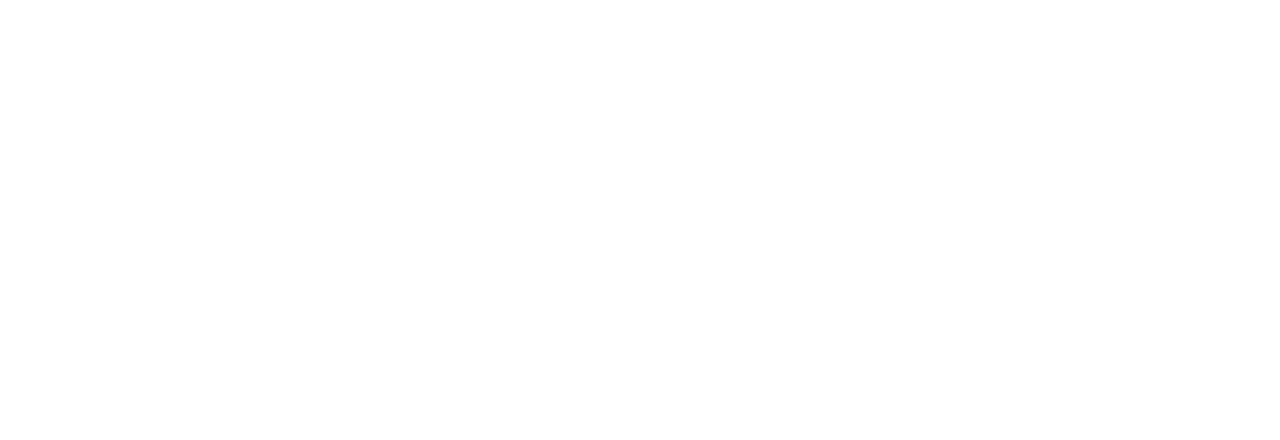
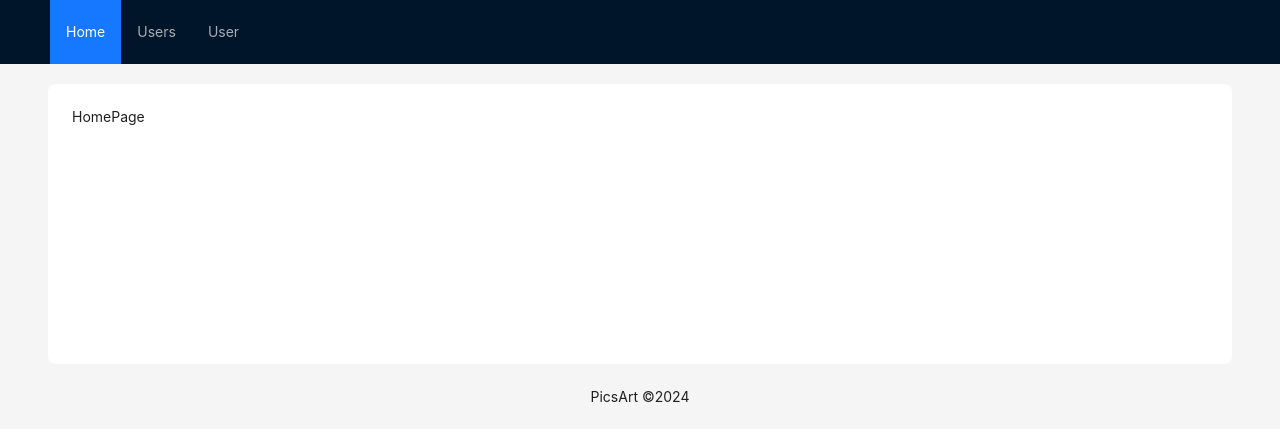
Before and after one commit to karlen-saribekyan/picsart, a React app: page / in a window 1280 px wide. Shown: the top 440 px of the page. Built offline with nearby package versions, Linux system fonts and the light colour scheme; the HTML template or start-up script is replaced by a standard one.

Commit message:
Add animation on page change

```diff
--- a/package.json
+++ b/package.json
@@ -34,6 +34,7 @@
     "eslint-config-react-app": "^7.0.1",
     "eslint-webpack-plugin": "^3.1.1",
     "file-loader": "^6.2.0",
+    "framer-motion": "^11.1.9",
     "fs-extra": "^10.0.0",
     "html-webpack-plugin": "^5.5.0",
     "identity-obj-proxy": "^3.0.0",
@@ -60,6 +61,7 @@
     "semver": "^7.3.5",
     "source-map-loader": "^3.0.0",
     "style-loader": "^3.3.1",
+    "styled-components": "^6.1.9",
     "tailwindcss": "^3.0.2",
     "terser-webpack-plugin": "^5.2.5",
     "typescript": "^4.4.2",
--- a/src/App.tsx
+++ b/src/App.tsx
@@ -9,11 +9,11 @@ import "./App.css";
 
 const App: React.FC = () => {
   return (
-    <ErrorBoundary>
-      <Provider store={store}>
+    <Provider store={store}>
+      <ErrorBoundary>
         <RouterProvider router={router} fallbackElement="Loading..." />
-      </Provider>
-    </ErrorBoundary>
+      </ErrorBoundary>
+    </Provider>
   );
 };
 
--- /dev/null
+++ b/src/components/PageLayout/index.models.ts
@@ -0,0 +1,3 @@
+export interface IPageLayoutProps {
+  children: React.ReactNode;
+}
--- /dev/null
+++ b/src/components/PageLayout/index.tsx
@@ -0,0 +1,68 @@
+import { useLocation, useNavigate } from "react-router-dom";
+import { Layout, Menu, theme } from "antd";
+import { motion } from "framer-motion";
+
+import { RouteName, RoutePath } from "../../constants/routes";
+
+//import styled from "styled-components";
+import { IPageLayoutProps } from "./index.models";
+
+const { Footer, Header, Content } = Layout;
+
+// const Title = styled.h2`
+//   padding: 4em;
+//   background: papayawhip;
+// `;
+
+const items = Object.values(RoutePath).map(p => ({
+  key: p,
+  label: RouteName[p]
+}));
+
+const PageLayout: React.FC<IPageLayoutProps> = props => {
+  const {
+    token: { colorBgContainer, borderRadiusLG }
+  } = theme.useToken();
+  const location = useLocation();
+  const navigate = useNavigate();
+
+  return (
+    <Layout>
+      <Header style={{ display: "flex", alignItems: "center" }}>
+        <Menu
+          theme="dark"
+          mode="horizontal"
+          selectedKeys={[location.pathname]}
+          items={items}
+          style={{ flex: 1, minWidth: 0 }}
+          onClick={e => navigate(e.key)}
+        />
+      </Header>
+
+      <Content style={{ padding: "20px 48px 0" }}>
+        <div
+          style={{
+            background: colorBgContainer,
+            minHeight: 280,
+            padding: 24,
+            borderRadius: borderRadiusLG
+          }}
+        >
+          <motion.div
+            initial={{ opacity: 0 }}
+            animate={{ opacity: 1 }}
+            exit={{ opacity: 0 }}
+          >
+            {props.children}
+          </motion.div>
+        </div>
+      </Content>
+
+      <Footer style={{ textAlign: "center" }}>
+        PicsArt ©{new Date().getFullYear()}
+      </Footer>
+    </Layout>
+  );
+};
+
+export default PageLayout;
--- a/src/pages/HomePage/index.tsx
+++ b/src/pages/HomePage/index.tsx
@@ -1,5 +1,7 @@
+import PageLayout from "../../components/PageLayout";
+
 const HomePage: React.FC = () => {
-  return <></>;
+  return <PageLayout>HomePage</PageLayout>;
 };
 
 export default HomePage;
--- a/src/pages/UserDetailsPage/index.tsx
+++ b/src/pages/UserDetailsPage/index.tsx
@@ -1,5 +1,7 @@
+import PageLayout from "../../components/PageLayout";
+
 const UserDetailsPage: React.FC = () => {
-  return <></>;
+  return <PageLayout>UserDetailsPage</PageLayout>;
 };
 
 export default UserDetailsPage;
--- a/src/pages/UserListPage/index.tsx
+++ b/src/pages/UserListPage/index.tsx
@@ -1,5 +1,7 @@
+import PageLayout from "../../components/PageLayout";
+
 const UserListPage: React.FC = () => {
-  return <></>;
+  return <PageLayout>UserListPage</PageLayout>;
 };
 
 export default UserListPage;
```
Also changed, not shown: .eslintrc.js, src/components/PageLayout/index.module.css (added), 1 other file (tests, documents, lock files or other folders).
